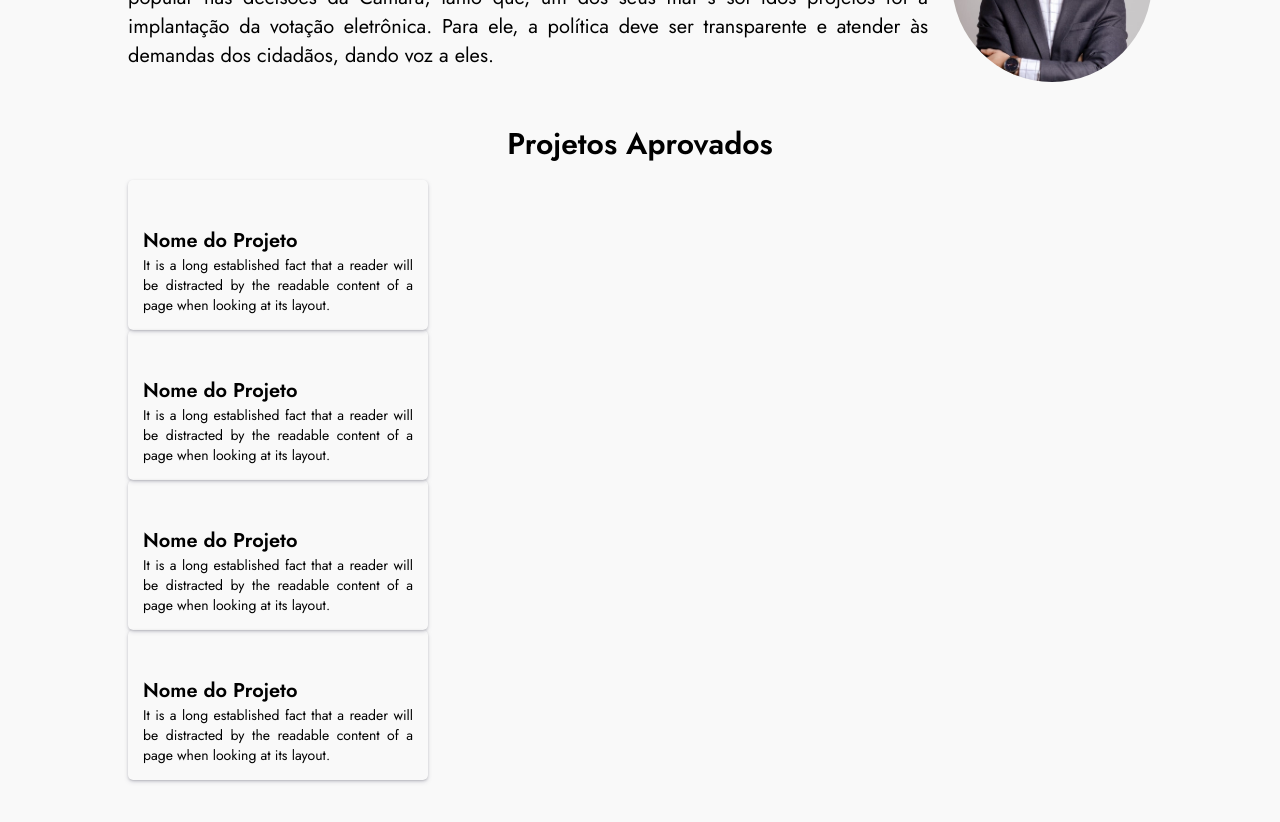
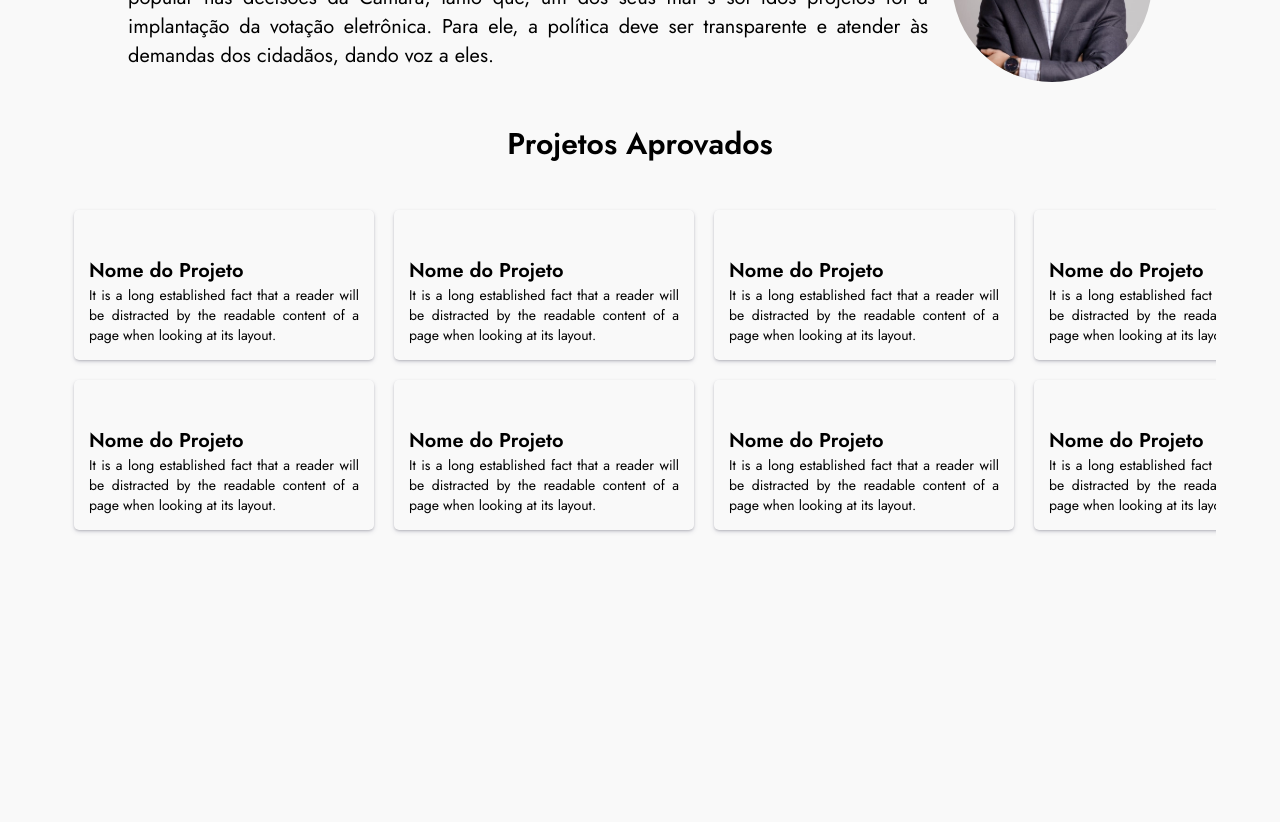
Before and after one commit to JbSense/sidinei-xavier, a React (Create React App) app in the folder frontend/: page / in a window 1280 px wide. Shown: the part 740-1562 px from the top of the page. After the commit the page ends 1400 px from the top, so only its background shows below. Built offline with nearby package versions, Linux system fonts and the light colour scheme.

Commit message:
Criada sessão dos projetos

```diff
--- a/frontend/src/pages/public/Home/Home.jsx
+++ b/frontend/src/pages/public/Home/Home.jsx
@@ -18,6 +18,22 @@ function Home () {
   })
 
   const examples = [
+    {
+      title: 'Nome do Projeto',
+      summary: 'It is a long established fact that a reader will be distracted by the readable content of a page when looking at its layout.'
+    },
+    {
+      title: 'Nome do Projeto',
+      summary: 'It is a long established fact that a reader will be distracted by the readable content of a page when looking at its layout.'
+    },
+    {
+      title: 'Nome do Projeto',
+      summary: 'It is a long established fact that a reader will be distracted by the readable content of a page when looking at its layout.'
+    },
+    {
+      title: 'Nome do Projeto',
+      summary: 'It is a long established fact that a reader will be distracted by the readable content of a page when looking at its layout.'
+    },
     {
       title: 'Nome do Projeto',
       summary: 'It is a long established fact that a reader will be distracted by the readable content of a page when looking at its layout.'
--- a/frontend/src/pages/public/Home/styles.css
+++ b/frontend/src/pages/public/Home/styles.css
@@ -1,5 +1,5 @@
 .Home {
-  margin-bottom: 5rem;
+  margin-bottom: 10rem;
   display: flex;
   flex-direction: column;
   align-items: center;
@@ -58,8 +58,10 @@
 }
 
 .Home__projects {
-  width: 80%;
   margin-top: var(--section-margin);
+  display: flex;
+  flex-direction: column;
+  align-items: center;
 }
 
 .projects__title {
@@ -69,7 +71,19 @@
 }
 
 .projects__section-cards {
+  min-width: 80%;
+  max-width: 90vw;
+  /* padding: 0rem var(--side-padding); */
+  overflow-x: auto;
   display: flex;
+  justify-content: start;
+}
+
+.projects__section-cards-align {
+  margin: 3rem 1rem;
+  display: grid;
+  grid-template-columns: repeat(4, auto);
+  grid-gap: 2rem;
 }
 
 /* MEDIUM SCREENS */
```
